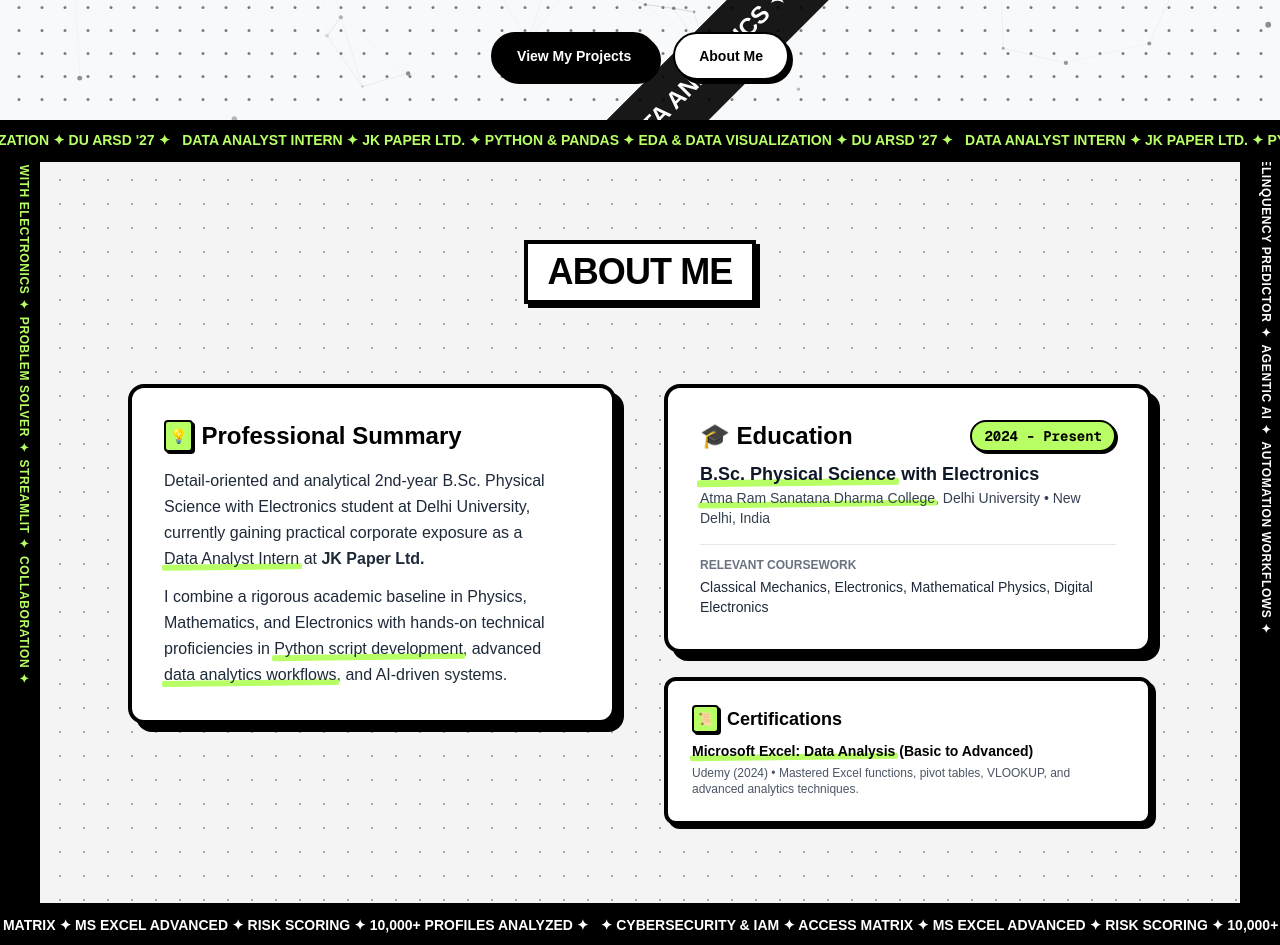
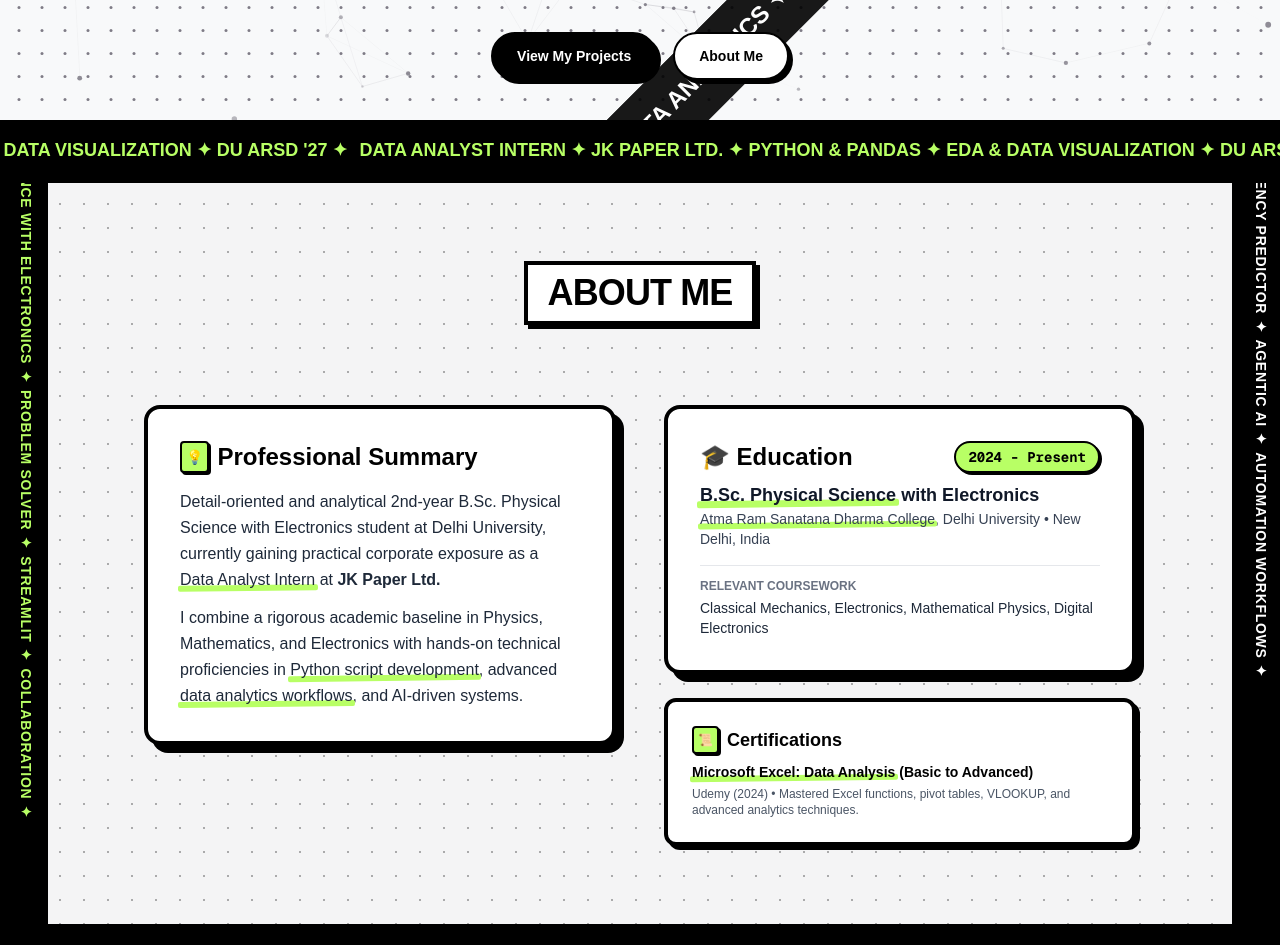
Before and after one commit to shivamjha2o/pf2, a Next.js app: page / in a window 1280 px wide. Shown: the part 680-1625 px from the top of the page. Built offline with nearby package versions, Linux system fonts and the light colour scheme.

Commit message:
style: enlarge About page marquee strips to make running keywords bold and prominent

```diff
--- a/src/components/About.tsx
+++ b/src/components/About.tsx
@@ -10,40 +10,40 @@ const About = () => {
   return (
     <section id="about" className="bg-transparent text-black border-y-2 border-black relative overflow-hidden">
 
-      {/* 1. TOP MARQUEE STRIP */}
-      <div className="w-full bg-black text-[#B8FF65] border-b-2 border-black font-black uppercase text-xs sm:text-sm py-2 shadow-[0_2px_0px_0px_rgba(0,0,0,1)] relative z-20">
+      {/* 1. TOP PROMINENT MARQUEE STRIP */}
+      <div className="w-full bg-black text-[#B8FF65] border-b-2 sm:border-b-3 border-black font-black uppercase text-sm sm:text-base md:text-lg py-3 sm:py-3.5 shadow-[0_2px_0px_0px_rgba(0,0,0,1)] relative z-20">
         <InteractiveMarquee
           text="DATA ANALYST INTERN ✦ JK PAPER LTD. ✦ PYTHON & PANDAS ✦ EDA & DATA VISUALIZATION ✦ DU ARSD '27 ✦"
-          baseSpeed={1.4}
+          baseSpeed={1.5}
           hoverSpeed={0.3}
-          scrollSpeed={6}
+          scrollSpeed={7}
           className="items-center"
         />
       </div>
 
-      {/* 2. LEFT VERTICAL MARQUEE STRIP (Large screens) */}
-      <div className="hidden lg:flex absolute left-0 top-0 bottom-0 w-10 bg-black text-[#B8FF65] border-r-2 border-black font-black uppercase text-xs z-10 items-center justify-center">
+      {/* 2. LEFT VERTICAL PROMINENT MARQUEE STRIP (Desktop) */}
+      <div className="hidden xl:flex absolute left-0 top-0 bottom-0 w-12 bg-black text-[#B8FF65] border-r-2 sm:border-r-3 border-black font-black uppercase text-xs sm:text-sm tracking-widest z-10 items-center justify-center">
         <VerticalMarquee
           text="✦ B.SC. PHYSICAL SCIENCE WITH ELECTRONICS ✦ PROBLEM SOLVER ✦ STREAMLIT ✦ COLLABORATION ✦"
-          baseSpeed={1.2}
+          baseSpeed={1.3}
           hoverSpeed={0.3}
-          scrollSpeed={5}
+          scrollSpeed={6}
         />
       </div>
 
-      {/* 3. RIGHT VERTICAL MARQUEE STRIP (Large screens) */}
-      <div className="hidden lg:flex absolute right-0 top-0 bottom-0 w-10 bg-black text-white border-l-2 border-black font-black uppercase text-xs z-10 items-center justify-center">
+      {/* 3. RIGHT VERTICAL PROMINENT MARQUEE STRIP (Desktop) */}
+      <div className="hidden xl:flex absolute right-0 top-0 bottom-0 w-12 bg-black text-white border-l-2 sm:border-l-3 border-black font-black uppercase text-xs sm:text-sm tracking-widest z-10 items-center justify-center">
         <VerticalMarquee
           text="✦ GENAI & NO-CODE ML ✦ DELINQUENCY PREDICTOR ✦ AGENTIC AI ✦ AUTOMATION WORKFLOWS ✦"
           reverse={true}
-          baseSpeed={1.2}
+          baseSpeed={1.3}
           hoverSpeed={0.3}
-          scrollSpeed={5}
+          scrollSpeed={6}
         />
       </div>
 
       {/* MAIN CONTENT INNER CONTAINER */}
-      <div className="max-w-6xl mx-auto px-4 sm:px-10 lg:px-16 py-12 sm:py-20 relative z-10">
+      <div className="max-w-6xl mx-auto px-4 sm:px-8 xl:px-20 py-12 sm:py-20 relative z-10">
         {/* Heading */}
         <motion.div
           initial={{ opacity: 0, y: 30 }}
@@ -142,14 +142,14 @@ const About = () => {
         </div>
       </div>
 
-      {/* 4. BOTTOM MARQUEE STRIP */}
-      <div className="w-full bg-black text-white border-t-2 border-black font-black uppercase text-xs sm:text-sm py-2 shadow-[0_-2px_0px_0px_rgba(0,0,0,1)] relative z-20">
+      {/* 4. BOTTOM PROMINENT MARQUEE STRIP */}
+      <div className="w-full bg-black text-white border-t-2 sm:border-t-3 border-black font-black uppercase text-sm sm:text-base md:text-lg py-3 sm:py-3.5 shadow-[0_-2px_0px_0px_rgba(0,0,0,1)] relative z-20">
         <InteractiveMarquee
           text="✦ CYBERSECURITY & IAM ✦ ACCESS MATRIX ✦ MS EXCEL ADVANCED ✦ RISK SCORING ✦ 10,000+ PROFILES ANALYZED ✦"
           reverse={true}
-          baseSpeed={1.4}
+          baseSpeed={1.5}
           hoverSpeed={0.3}
-          scrollSpeed={6}
+          scrollSpeed={7}
           className="items-center"
         />
       </div>
```
